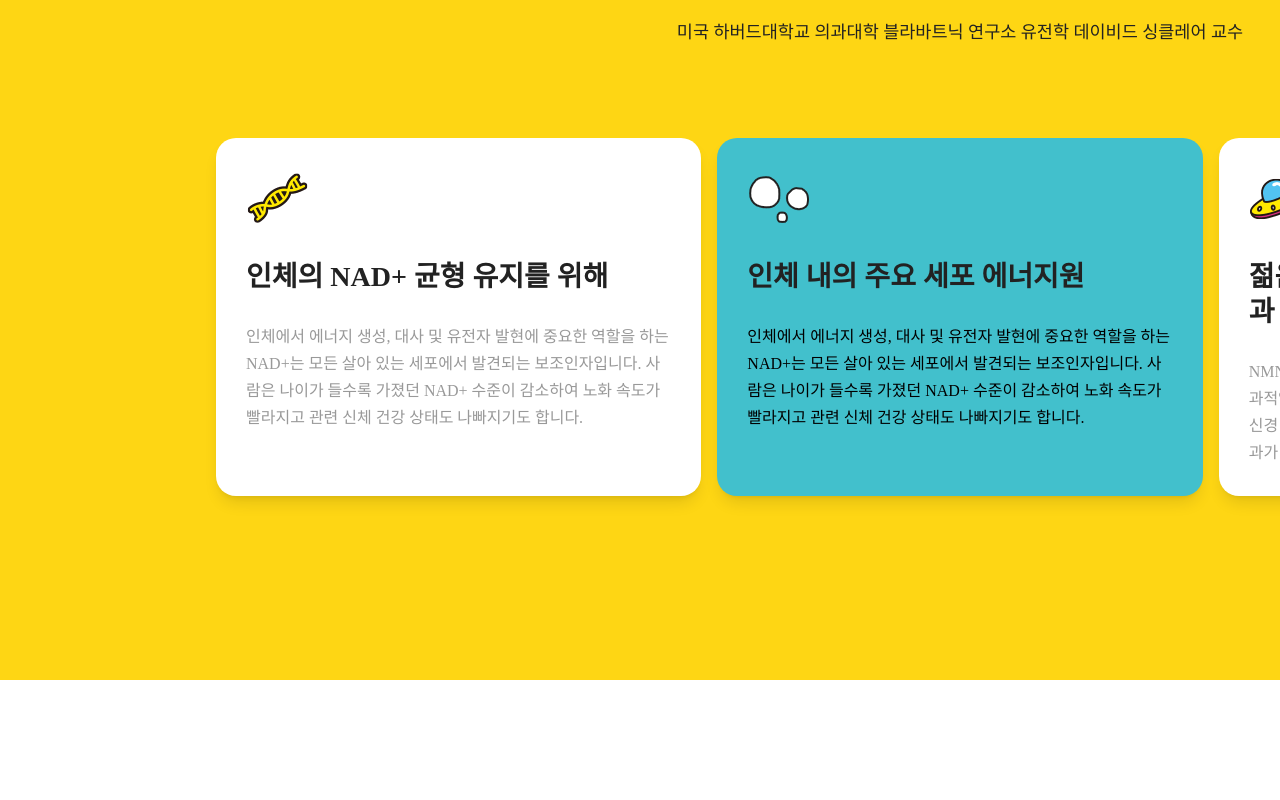
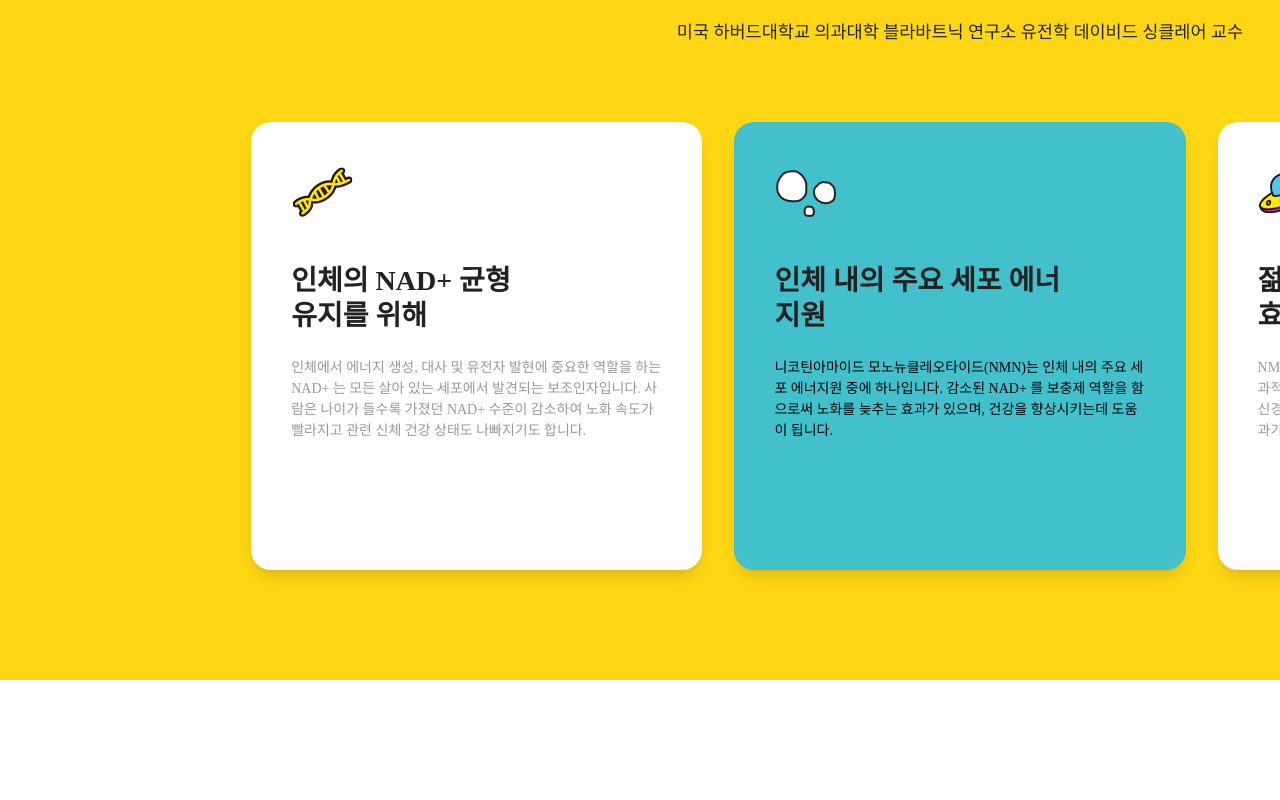
Before and after one commit to duylinh13/Lalavita-Frontend, a React (Create React App) app: page / in a window 1280 px wide. Shown: the part 1540-2340 px from the top of the page. Built offline with nearby package versions, Linux system fonts and the light colour scheme.

Commit message:
responsive mobile

```diff
--- a/src/components/Section02/Section02.js
+++ b/src/components/Section02/Section02.js
@@ -10,12 +10,12 @@ const Section2 = () => {
       className="h-[1090px] flex flex-col items-center justify-start bg-[#fed614] text-center pt-[240px] sm:pt-[120px] md:pt-[240px] overflow-hidden" // Thêm overflow-hidden ở đây
     >
       {/* Dòng chữ chính */}
-      <h1 className="font-[PretendardVariable] text-[18.5px] font-[600] leading-[1.62] text-[#42c0cc] mb-0">
+      <h1 className="font-[PretendardVariable] text-[16px] md:text-[18.5px] font-[600] leading-[1.62] text-[#42c0cc] mb-0">
         NMN는 왜 중요할까요?
       </h1>
 
       {/* Nội dung chính */}
-      <h2 className="font-[PretendardVariable] text-[40px] font-[600] leading-[1.2] text-[#222] mb-0 w-[90%] md:w-[900px] h-[58px] mt-[31px]">
+      <h2 className="font-[PretendardVariable] text-[24px] md:text-[40px] font-[600] leading-[1.3] md:leading-[1.2] text-[#222] mb-0 w-[100%] md:w-[90%] lg:w-[900px] h-[auto] md:h-[58px] mt-[20px] md:mt-[31px]">
         “노화는 질병, 그것도 치료할 수 있는 질병에 불과하다. 그리고 이것에 가장
         근접한 물질은<span className="text-style-2">‘</span>
         <span className="text-style-3">NMN</span>
@@ -24,59 +24,58 @@ const Section2 = () => {
       </h2>
 
       {/* Tên tác giả */}
-      <p className="font-[PretendardVariable] text-[17.5px] leading-[1.11] text-[#222] mt-[74px]">
+      <p className="font-[PretendardVariable] text-[14px] md:text-[17.5px] leading-[1.4] md:leading-[1.11] text-[#222] mt-[40px] md:mt-[74px]">
         미국 하버드대학교 의과대학 블라바트닉 연구소 유전학 데이비드 싱클레어
         교수
       </p>
 
-      <div className="three-items flex flex-col md:flex-row md:justify-between mt-24 w-full px-0 md:px-52 overflow-hidden">
-        {" "}
-        {/* Thêm overflow-hidden ở đây */}
+      <div className="three-items flex flex-row justify-center mt-20 w-full px-4 md:px-52 overflow-hidden gap-x-8">
         {/* Card 1 */}
-        <div className="relative flex flex-col items-start justify-start h-auto p-[30px] rounded-[20px] shadow-lg bg-white w-full md:w-1/3 mx-2 mb-4 md:mb-10 transition-transform duration-300 transform ">
+        <div className="relative flex flex-col items-start justify-start p-4 rounded-[20px] shadow-lg bg-white w-[90%] sm:w-[60%] md:w-[30%] mx-0 mb-6 transition-transform duration-300 transform h-[400px] sm:h-[340px] md:h-[448px]">
           <img
             src={mainIllustration}
             alt="Main Illustration"
-            className="w-[62px] h-[61px] object-contain mb-[30px]"
+            className="w-[62px] h-[61px] object-contain mb-10 mt-6 ml-6"
           />
-          <span className="text-[#222] font-[PretendardVariable] text-[28px] font-semibold leading-[1.25] text-start mb-[30px]">
+          <span className="text-[#222] font-[PretendardVariable] text-[28px] font-semibold leading-[1.25] text-start mb-6 ml-6 mr-[167px]">
             인체의 NAD+ 균형 유지를 위해
           </span>
-          <span className="text-[#999] font-[PretendardVariable] text-[16px] leading-[1.67] text-start">
-            인체에서 에너지 생성, 대사 및 유전자 발현에 중요한 역할을 하는
-            NAD+는 모든 살아 있는 세포에서 발견되는 보조인자입니다. 사람은
-            나이가 들수록 가졌던 NAD+ 수준이 감소하여 노화 속도가 빨라지고 관련
-            신체 건강 상태도 나빠지기도 합니다.
+          <span className="text-[#999] mx-6 font-[PretendardVariable] text-[14px] leading-[1.5] text-start">
+            인체에서 에너지 생성, 대사 및 유전자 발현에 중요한 역할을 하는 NAD+
+            는 모든 살아 있는 세포에서 발견되는 보조인자입니다. 사람은 나이가
+            들수록 가졌던 NAD+ 수준이 감소하여 노화 속도가 빨라지고 관련 신체
+            건강 상태도 나빠지기도 합니다.
           </span>
         </div>
+
         {/* Card 2 */}
-        <div className="relative flex flex-col items-start justify-start h-auto p-[30px] rounded-[20px] shadow-lg bg-[#42c0cc] w-full md:w-1/3 mx-2 mb-4 md:mb-10 transition-transform duration-300 transform ">
+        <div className="relative flex flex-col items-start justify-start p-4 rounded-[20px] shadow-lg bg-[#42c0cc] w-[90%] sm:w-[60%] md:w-[30%] mx-0 mb-6 transition-transform duration-300 transform h-[400px] sm:h-[340px] md:h-[448px]">
           <img
             src={illust2}
             alt="Illustration 2"
-            className="w-[62px] h-[61px] object-contain mb-[30px]"
+            className="w-[62px] h-[61px] object-contain mb-10 mt-6 ml-6"
           />
-          <span className="text-[#222] font-[PretendardVariable] text-[28px] font-semibold leading-[1.25] text-start mb-[30px]">
+          <span className="text-[#222] font-[PretendardVariable] text-[28px] font-semibold leading-[1.25] text-start mb-6 ml-6 mr-[100px]">
             인체 내의 주요 세포 에너지원
           </span>
-          <span className="text-black font-[PretendardVariable] text-[16px] leading-[1.67] text-start">
-            인체에서 에너지 생성, 대사 및 유전자 발현에 중요한 역할을 하는
-            NAD+는 모든 살아 있는 세포에서 발견되는 보조인자입니다. 사람은
-            나이가 들수록 가졌던 NAD+ 수준이 감소하여 노화 속도가 빨라지고 관련
-            신체 건강 상태도 나빠지기도 합니다.
+          <span className="text-black font-[PretendardVariable] text-[14px] leading-[1.5] text-start mx-6">
+            니코틴아마이드 모노뉴클레오타이드(NMN)는 인체 내의 주요 세포
+            에너지원 중에 하나입니다. 감소된 NAD+ 를 보충제 역할을 함으로써
+            노화를 늦추는 효과가 있으며, 건강을 향상시키는데 도움이 됩니다.
           </span>
         </div>
+
         {/* Card 3 */}
-        <div className="relative flex flex-col items-start justify-start h-auto p-[30px] rounded-[20px] shadow-lg bg-white w-full md:w-1/3 mx-2 mb-4 md:mb-10 transition-transform duration-300 transform ">
+        <div className="relative flex flex-col items-start justify-start p-4 rounded-[20px] shadow-lg bg-white w-[90%] sm:w-[60%] md:w-[30%] mx-0 mb-6 transition-transform duration-300 transform h-[400px] sm:h-[340px] md:h-[448px]">
           <img
             src={illust3}
             alt="Illustration 3"
-            className="w-[62px] h-[61px] object-contain mb-[30px]"
+            className="w-[62px] h-[61px] object-contain mb-10 mt-6 ml-6"
           />
-          <span className="text-[#222] font-[PretendardVariable] text-[28px] font-semibold leading-[1.25] text-start mb-[30px]">
+          <span className="text-[#222] font-[PretendardVariable] text-[28px] font-semibold leading-[1.25] text-start mb-6 mx-6">
             젊음 유지 및 노화 억제에 탁월한 효과
           </span>
-          <span className="text-[#999] font-[PretendardVariable] text-[16px] leading-[1.67] text-start">
+          <span className="text-[#999] font-[PretendardVariable] text-[14px] leading-[1.5] text-start mx-6">
             NMN은 노화를 되돌릴 뿐만 아니라 관련된 질병을 억제하는데
             효과적입니다. 연구를 진행한 결과, NMN가 노화로 인한 세포 손상, 신경
             퇴행, 심장기능 악화 등의 문제 개선과 젊음을 유지하는데 효과가 있다는
--- a/src/components/Section03/Section03.js
+++ b/src/components/Section03/Section03.js
@@ -6,11 +6,11 @@ const Section3 = () => {
   return (
     <div
       id="section3"
-      className="flex flex-col md:flex-row items-center justify-center bg-white h-auto md:h-[1090px] px-[20px] md:px-[229px] py-8 overflow-hidden" // Thêm overflow-hidden ở đây
+      className="flex flex-row items-center justify-center bg-white h-[1090px] px-[229px] py-8 overflow-hidden"
     >
       {/* Left Side: Text */}
-      <div className="flex flex-col justify-center w-full md:w-1/2 md:pr-10">
-        <span className="-NMN- text-[#42c0cc] font-[PretendardVariable] text-[18.5px] md:text-[18.5px] font-[600] leading-[1.62] mb-2 text-left">
+      <div className="flex flex-col justify-center w-1/2 pr-10">
+        <span className="-NMN- text-[#42c0cc] font-[PretendardVariable] text-[18.5px] font-[600] leading-[1.62] mb-2 text-left">
           라라비타 NMN 원료
         </span>
 
@@ -22,7 +22,7 @@ const Section3 = () => {
           새롭게 태어났습니다.
         </span>
 
-        <span className="-Uthever-NMN-Uthever-NMN- text-[#222] font-[PretendardVariable] text-[18px] md:text-[16px] leading-[1.67] text-left w-[554px]">
+        <span className="-Uthever-NMN-Uthever-NMN- text-[#222] font-[PretendardVariable] text-[18px] leading-[1.67] text-left w-[554px] mt-8">
           라라비타는 Uthever® NMN 상표 사용 허가를 받은 최초의 한국
           브랜드입니다. Uthever® NMN은 라라비타의 SUPERCONDRIA® NMN으로 전
           세계에 판매되고 있습니다. Effepharm의 Uthever® NMN은 시장에서 순도,
@@ -32,11 +32,11 @@ const Section3 = () => {
       </div>
 
       {/* Right Side: Image */}
-      <div className="w-full md:w-1/2 flex justify-center md:justify-end mt-8 md:mt-0">
+      <div className="w-1/2 flex justify-center mt-0">
         <img
           src={mainIllustration}
           alt="Main Illustration"
-          className="object-contain w-[700px] h-[768px] mt-[32px] mx-[115px] px-[48px] pt-[51px] pb-[97px] h-auto" // Đảm bảo hình ảnh phản hồi
+          className="object-contain w-[700px] h-[768px] "
         />
       </div>
     </div>
--- a/src/components/Section07/Section07.js
+++ b/src/components/Section07/Section07.js
@@ -53,6 +53,11 @@ const Section7 = () => {
             </span>
           </div>
         </div>
+        <div className="flex justify-start  mt-[166px]">
+          <span className="w-full h-[18px] text-[20.5px] font-normal leading-[1.24] text-left text-white">
+            © 2022 Lalavita. All Rights Reserved
+          </span>
+        </div>
       </div>
     </div>
   );
```
